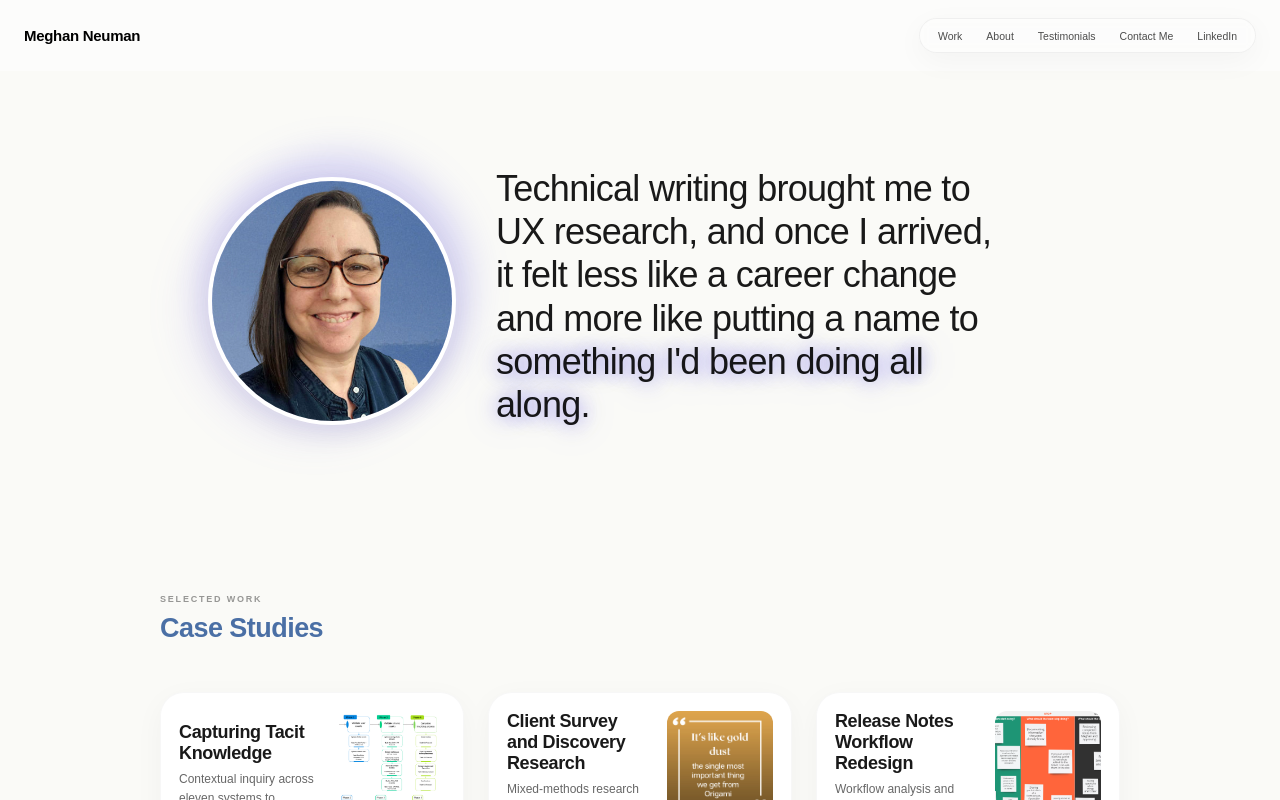
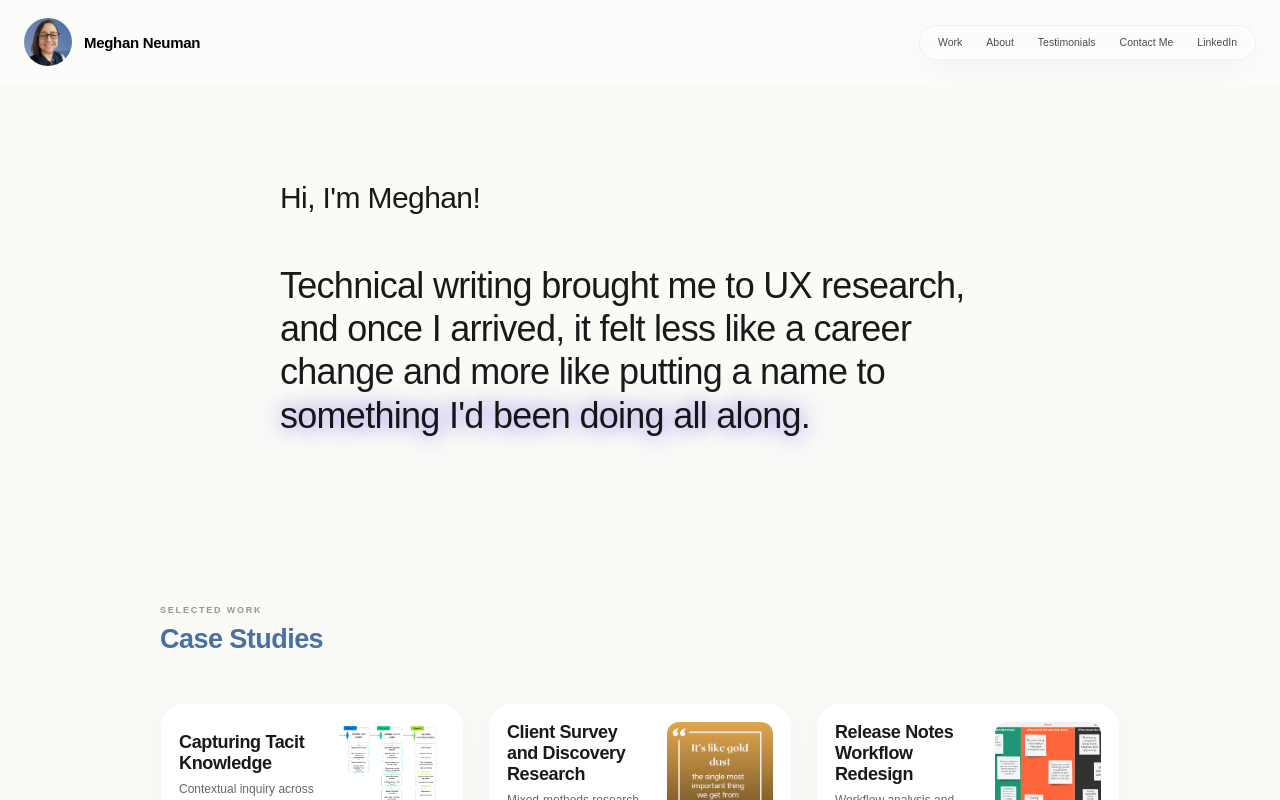
Before and after one commit to mneuman100/mn-portfolio, an Angular app: page / in a window 1280 px wide. Shown: the top 800 px of the page. Built offline with nearby package versions, Linux system fonts and the light colour scheme.

Commit message:
Fix homepage and case studies

```diff
--- a/src/app/components/header-component.html
+++ b/src/app/components/header-component.html
@@ -1,5 +1,8 @@
 <header class="header">
-  <div (click)="onNavButtonClick('')" class="header__brand">Meghan Neuman</div>
+  <div (click)="onNavButtonClick('')" class="header__brand">
+    <img class="header-image" src="pfp.jpg">
+    Meghan Neuman
+  </div>
   <nav class="header__nav">
     <a (click)="onWorkClick()" class="header__nav-link">Work</a>
     <!--<a (click)="onNavButtonClick('resume')" class="header__nav-link">Resume</a>-->
--- a/src/app/components/header-component.scss
+++ b/src/app/components/header-component.scss
@@ -12,6 +12,12 @@
   animation: fadeSlideDown 0.5s ease both;
   box-sizing: border-box;
 
+  .header-image {
+    max-height: 4rem;
+    max-width: 4rem;
+    border-radius: 50%;
+  }
+
   @media (min-width: 48rem) {
     padding: 1.5rem 2rem;
   }
@@ -23,6 +29,9 @@
     flex-shrink: 0;
     white-space: nowrap;
     transition: all 0.3s ease;
+    display: flex;
+    align-items: center;
+    gap: 1rem;
 
     &:hover {
         cursor: pointer;
--- a/src/app/pages/about.html
+++ b/src/app/pages/about.html
@@ -44,13 +44,14 @@
       <h2 class="about__heading">Let's get closer <span aria-hidden="true"></span></h2>
 
       <div class="lets-get-closer">
-        <blockquote class="closer__quote">
-          I enjoy learning about other cultures and frequently watch shows from different countries.
+        <div class="closer__quote">
+          <p>I enjoy learning about other cultures and frequently watch shows from different countries.
           Let's just say, subtitles were a game-changer. I also love listening to audiobooks, going for
-          hikes, and lately I started my journey in watercolor. I typically mix my PC work with hands-on
+          hikes, and lately I started my journey in watercolor.</p>
+          <p>I typically mix my PC work with hands-on
           activities like gardening, puzzles, embroidery, and drawing. I have two crazy cats and love watching
-          the birds that frequent my bird feeder.
-        </blockquote>
+          the birds that frequent my bird feeder.</p>
+        </div>
 
         <img src="watercolor.jpg">
       </div>
--- a/src/app/pages/about.scss
+++ b/src/app/pages/about.scss
@@ -180,7 +180,6 @@
     padding: 2rem;
     font-family: Georgia, 'Times New Roman', serif;
     font-size: 1.0625rem;
-    font-style: italic;
     color: var(--stone-600);
     line-height: 1.75;
     margin: 0;
--- a/src/app/pages/help-center-case-study-page.html
+++ b/src/app/pages/help-center-case-study-page.html
@@ -4,7 +4,7 @@
         [subtitle]="'Content audit and Information Architecture (IA) redesign across RMIS and Billing that surfaced client needs ahead of formal feedback'"
         [company]="'Origami Risk'"
         [year]="'2025'"
-        [summary]="'RMIS and Billing Help Center sections had significant content gaps and organizational structures that did not reflect how users approach tasks. Conducted a three-source content audit comparing Help Center content against the Product Listing spreadsheet and release notes. Collaborated with Product Managers to validate findings and prioritize remediation. Redesigned the Billing section from four unstructured folders into six task-oriented sections. Executed three research-informed sprints across both areas. Research findings aligned with gaps independently identified by an internal stakeholder four months later.'"
+        [summary]="'RMIS and Billing Help Center sections had significant content gaps and organizational structures that did not reflect how users approach tasks. Conducted a three-source content audit comparing Help Center content against the Product Listing spreadsheet and release notes. Collaborated with Product Managers to validate findings and prioritize remediation. Redesigned the Billing section from four unstructured folders into six task-oriented sections. Three research-informed sprints were completed from the research plan across both areas. Research findings aligned with gaps independently identified by an internal stakeholder four months later.'"
         [tags]="skills">
     </app-case-study-hero-component>
 
@@ -28,7 +28,7 @@
                 alt="Email from Senior Client Executive Michael Winn providing feedback on the Policy Billing Help Center section" />
             <figcaption>
                 Four months after the audit began, an internal Senior Client Executive independently reported
-                the same gaps the research had already surfaced, after reviewing the Help Center on behalf of
+                the same gaps my research had already surfaced, after reviewing the Help Center on behalf of
                 a client.
             </figcaption>
         </figure>
@@ -121,7 +121,7 @@
             A client-reported gap, submitted four months after the audit began, independently confirmed the
             research had identified real user needs ahead of formal feedback.</p>
         <p>Following the IA redesign, the logical next research step would have been to validate the new
-            structure with users. The Maze study below represents that validation design — built to test
+            structure with users. The Maze study below represents that validation design which was built to test
             whether the six-area Billing framework improved findability relative to the original unstructured
             folders.</p>
     </section>
@@ -132,6 +132,7 @@
                 <source src="maze-survey.mp4" type="video/mp4" />
             </video>
         </div>
+        <p class="caption">This demonstration tree test was designed to show the validation approach, including tasks, questions, and flow, but was not run with live participants.</p>
     </section>
 
     <section class="paragraph">
--- a/src/app/pages/help-center-case-study-page.scss
+++ b/src/app/pages/help-center-case-study-page.scss
@@ -188,6 +188,12 @@
     }
   }
 
+  .caption {
+    color: var(--text-secondary);
+    text-align: center;
+    margin-bottom: 2rem;
+  }
+
   @media (max-width: 48rem) {
     padding: 3rem 1.25rem 4rem;
 
--- a/src/app/pages/homepage.html
+++ b/src/app/pages/homepage.html
@@ -2,13 +2,16 @@
     <main class="home__main">
 
         <section class="hero">
-            <div class="hero__image-wrapper">
+            <!--<div class="hero__image-wrapper">
                 <div class="hero__halo hero__halo--gold"></div>
                 <div class="hero__halo hero__halo--coral"></div>
                 <img src="pfp.jpg"
                     alt="Meghan Neuman - UX Researcher" class="hero__image" />
-            </div>
+            </div>-->
             <div class="hero__content">
+                <h1 class="hero__heading smaller-font heading-upper">
+                    Hi, I'm Meghan!
+                </h1>
                 <h1 class="hero__heading">
                     Technical writing brought me to UX research, and once I arrived, it felt
                     less like a career change and more like putting a name to <span class="highlight">something I'd
--- a/src/app/pages/homepage.scss
+++ b/src/app/pages/homepage.scss
@@ -18,6 +18,7 @@
     flex-direction: column;
     align-items: center;
     gap: 4rem;
+    justify-content: center;
 
     @media (min-width: 48rem) {
         flex-direction: row;
@@ -49,7 +50,7 @@
 
     &__content {
         flex: 1;
-        max-width: 42rem;
+        max-width: 60rem;
         animation: fadeSlideRight 0.6s 0.2s ease both;
     }
 
@@ -86,6 +87,14 @@
         line-height: 1.6;
         font-weight: 400;
     }
+}
+
+.heading-upper {
+    margin-bottom: 4rem;
+}
+
+.smaller-font {
+    font-size: clamp(1.75rem, 4vw, 2.5rem);
 }
 
 .work {
--- a/src/app/pages/release-notes-process-case-study-page.html
+++ b/src/app/pages/release-notes-process-case-study-page.html
@@ -43,7 +43,7 @@
     <section class="artifact artifact--document flex-center">
         <img src="problem-statement.png"/>
         <p class="artifact__caption">Using the HMW questions, I defined the key user roles and narrowed
-            down my problem statements to these four:</p>
+            down my problem statements to just four.</p>
     </section>
 
     <section class="paragraph">
```
Also changed, not shown: public/HMW.png, public/problem-statement.png.
